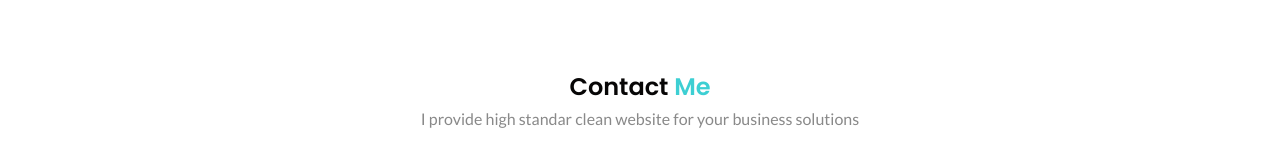
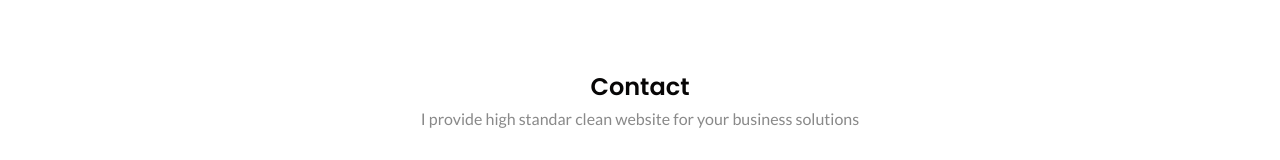
Before and after one commit to HashirSaqib/HashirSaqib.github.io, a plain HTML site: page contact.html in a window 1280 px wide. Shown: the part 127-287 px from the top of the page. Drawn offline with nearby package versions, Linux system fonts and the light colour scheme.

Commit message:
Update contact.html

```diff
--- a/contact.html
+++ b/contact.html
@@ -52,7 +52,7 @@
 
     <section class="contact">
         <div class="container">
-            <h1 class="section-heading">Contact <span>Me</span></h1>
+            <h1 class="section-heading">Contact <span></span></h1>
             <p>I provide high standar clean website for your business solutions</p>
             <div class="card-wrapper">
                 <div class="card">
```
